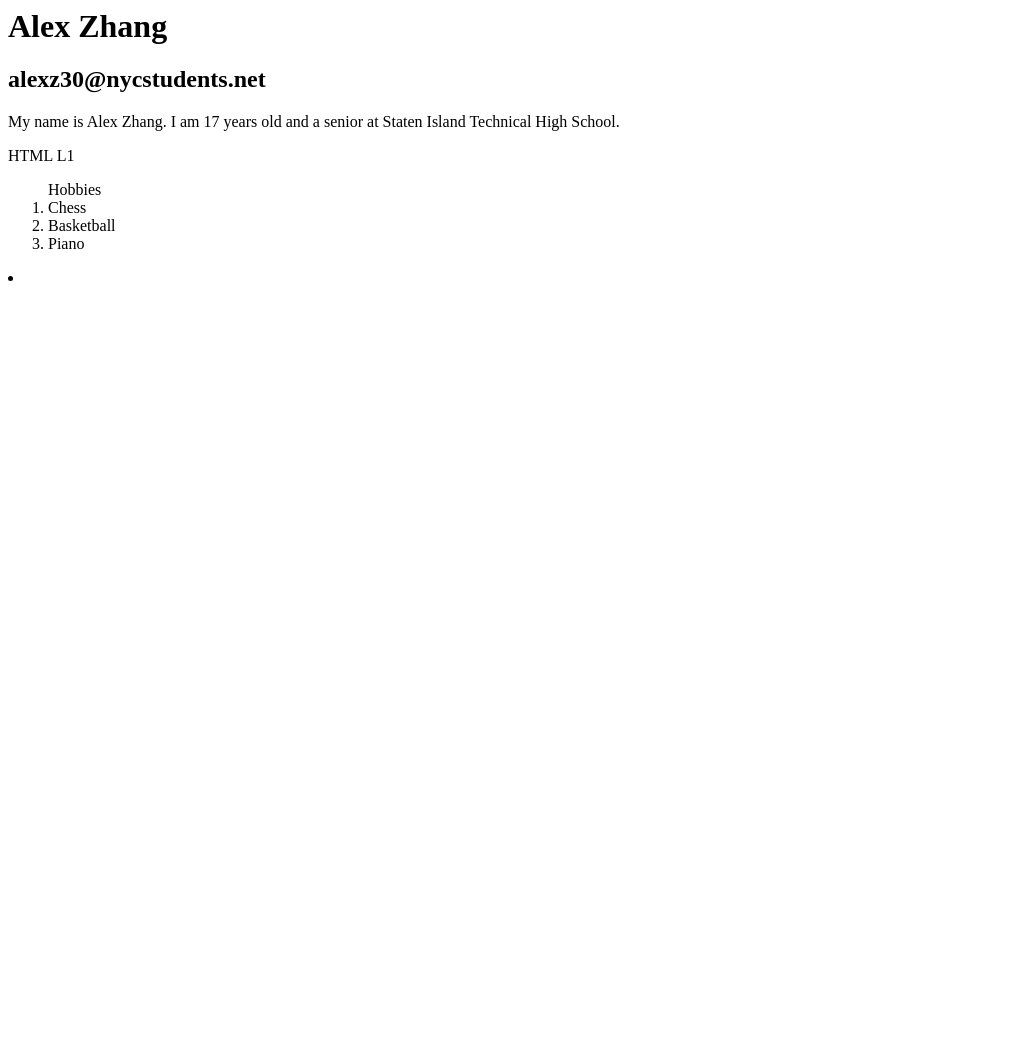
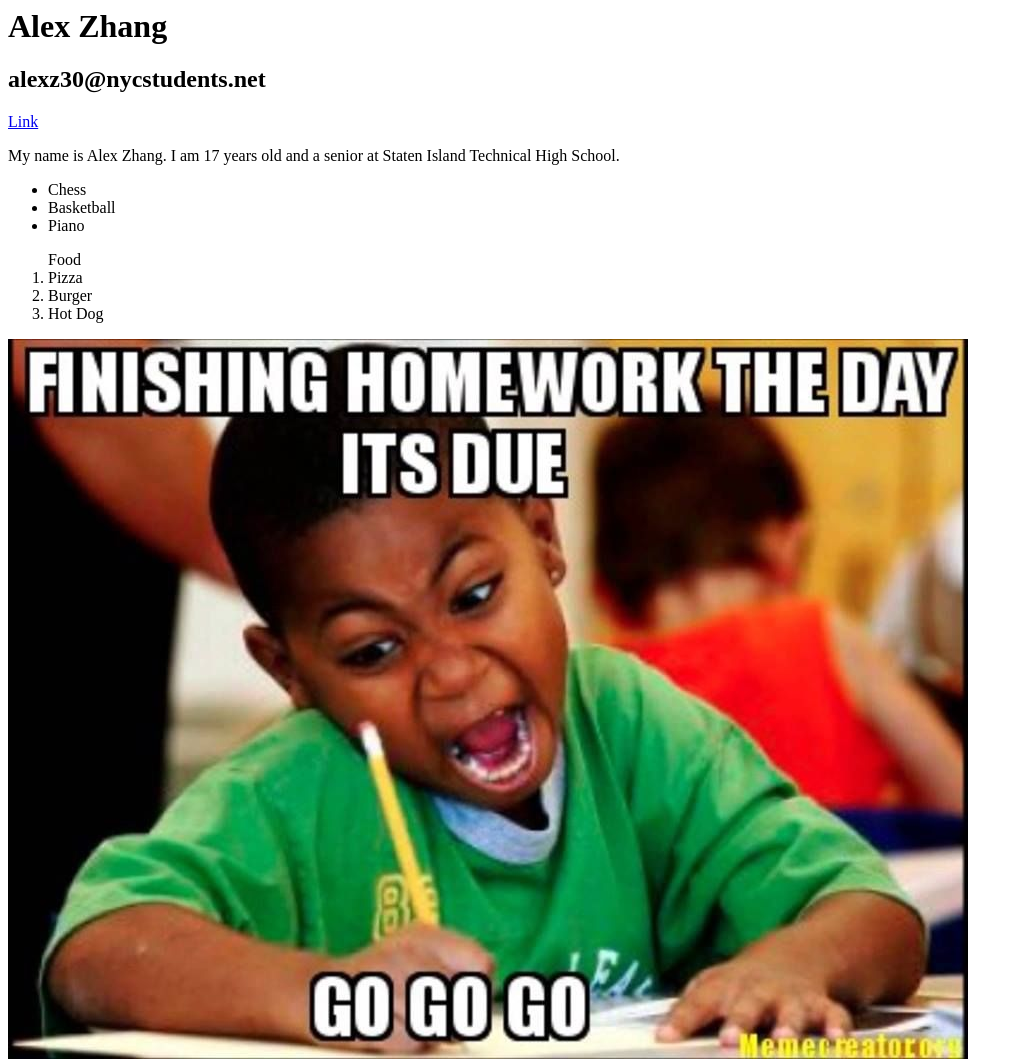
Before and after one commit to staten-island-tech/about-me-page-Alex81405, a plain HTML site: page index.html in a window 1280 px wide. Shown: the whole page, without its empty margins (0-1023 px from the left). Before the commit the page ends 800 px from the top, so only its background shows below. Drawn offline with Linux system fonts and the light colour scheme.

Commit message:
About Me Page

```diff
--- a/index.html
+++ b/index.html
@@ -2,23 +2,27 @@
 
 <head>
   <meta charset="UTF-8">
-  <meta http-equiv="X-UA-Compatible" content="IE=edge">
   <meta name="viewport" content="width=device-width, initial-scale=1.0" />
-  <link rel="stylesheet" href="style.css">
   <title>About Me HTML Page</title>
 </head>
 
 <body>
   <h1>Alex Zhang</h1>
+
   <h2>alexz30@nycstudents.net</h2>
+
+  <a href="https://www.youtube.com/watch?v=ipL7mEQJc4s">Link </a>
   <p>My name is Alex Zhang. I am 17 years old and a senior at Staten Island Technical High School. </p>
-  <a ref="https://www.youtube.com/watch?v=ipL7mEQJc4s">HTML L1</a>
-  <ol>Hobbies
-  <li>Chess</li>
-  <li>Basketball</li>
-  <li>Piano</li>
-</ol>
-  <li></li>
+  <ul>
+    <li>Chess</li>
+    <li>Basketball</li>
+    <li>Piano</li>
+  </ul>
+  <ol>Food
+    <li>Pizza</li>
+    <li>Burger</li>
+    <li>Hot Dog</li>
+  </ol>
+  <img src="Appropriate Meme.jpg" alt="Appropriate Meme"/>
 </body>
-
 </html>
```
Also changed, not shown: Appropriate Meme.jpg (added).
